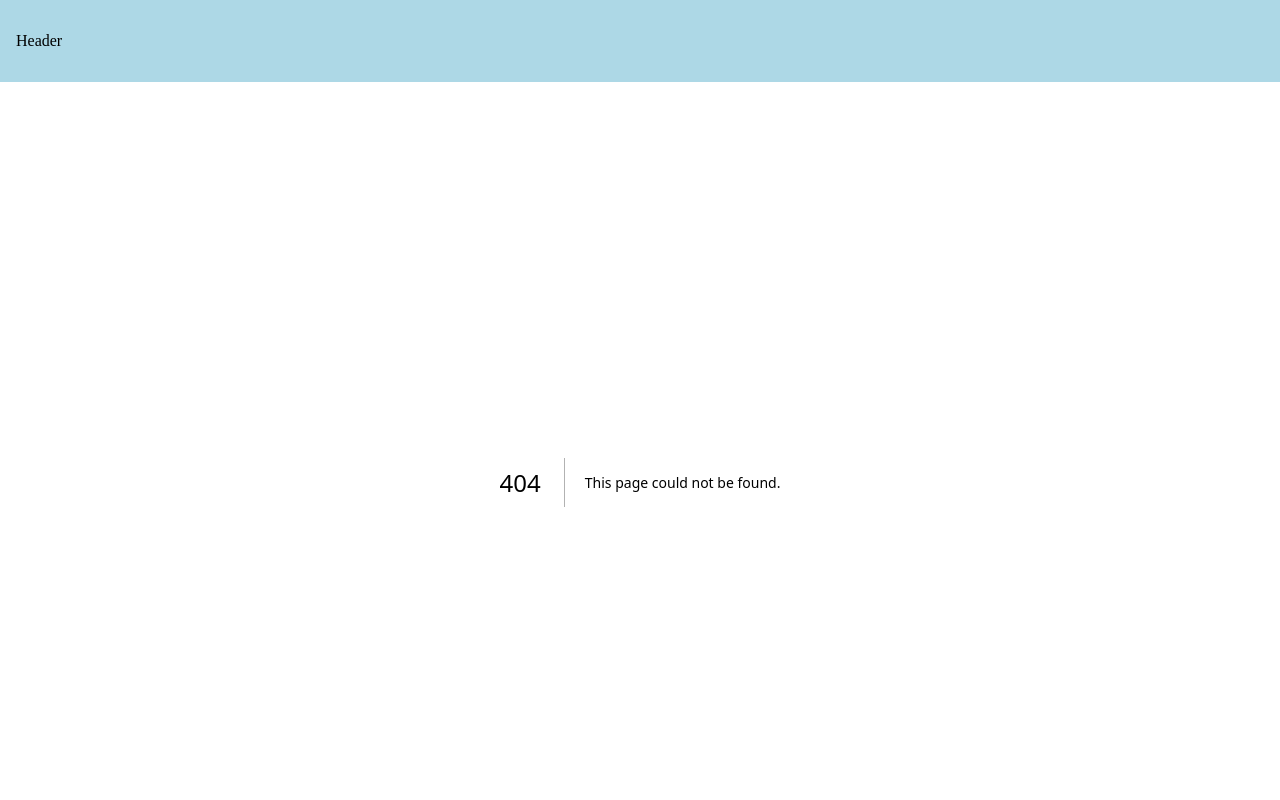
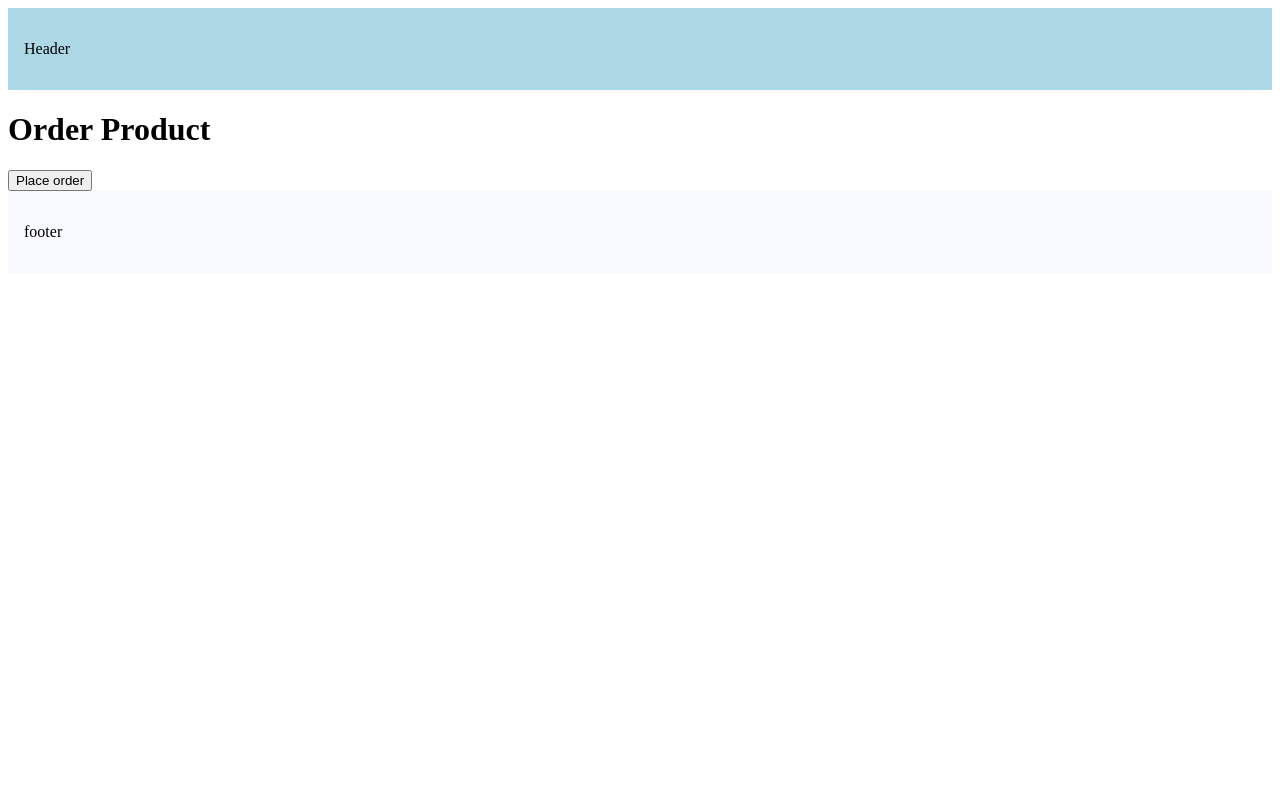
Before and after one commit to fufex3934/NextjsJourney, a Next.js app: page /order-product in a window 1280 px wide. Before the commit this address had no page. Shown: the top 800 px of the page. Built offline with nearby package versions, Linux system fonts and the light colour scheme.

Commit message:
navigating programmatically

```diff
--- /dev/null
+++ b/src/app/order-product/page.tsx
@@ -0,0 +1,15 @@
+"use client"
+import { useRouter } from 'next/navigation';
+export default function OrderProduct() {
+    const router = useRouter();
+    const handleClick = ()=>{
+        console.log("Placing your order");
+        router.push('/');
+    }
+  return (
+    <div>
+        <h1>Order Product</h1>
+        <button onClick={handleClick}>Place order</button>
+    </div>
+  )
+}
--- a/src/app/products/[productId]/reviews/[reviewId]/page.tsx
+++ b/src/app/products/[productId]/reviews/[reviewId]/page.tsx
@@ -1,5 +1,5 @@
 import React from 'react'
-import { notFound } from 'next/navigation';
+import { notFound ,redirect} from 'next/navigation';
 export default async function ProductView(
     {params,
 
@@ -9,7 +9,7 @@
 ) {
     const {productId,reviewId} = await params;
     if(parseInt(reviewId)>1000){
-        notFound();
+        redirect("/products");
     }
   return (
 
```
